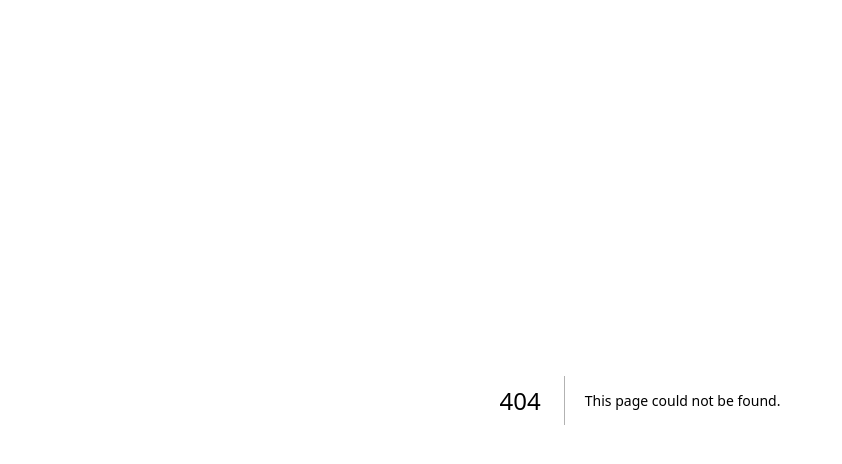
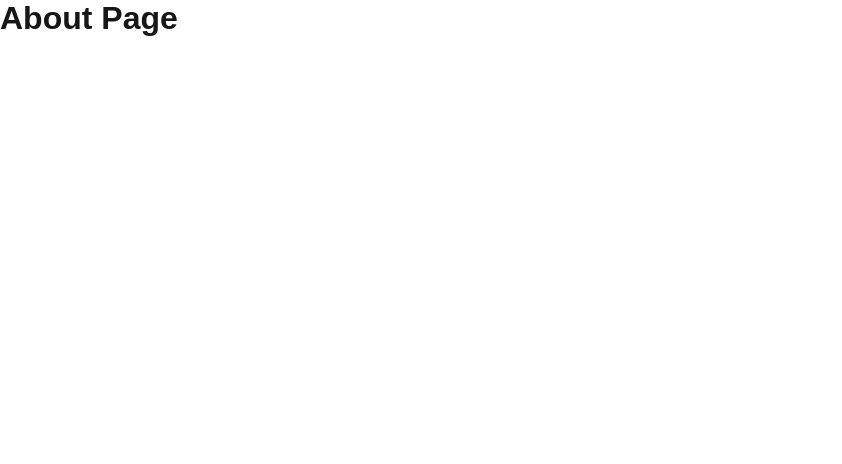
Before and after one commit to prakashharvani1997/nextjs-15-pages-file-based-routing, a Next.js app: page /about in a window 1280 px wide. Before the commit this address had no page. Shown: the top 464 px of the page, without its empty margins (0-842 px from the left). Built offline with nearby package versions, Linux system fonts and the light colour scheme.

Commit message:
Adding named / static route file

```diff
--- /dev/null
+++ b/pages/about.js
@@ -0,0 +1,8 @@
+export default function About() {
+    return (
+      <div>
+        <h1>About Page</h1>
+      </div>
+
+    );
+  }
--- a/pages/index.js
+++ b/pages/index.js
@@ -2,7 +2,7 @@
 export default function Home() {
   return (
     <div>
-      <h1>Create Next App</h1>
+      <h1>Home page</h1>
     </div>
 
   );
```
